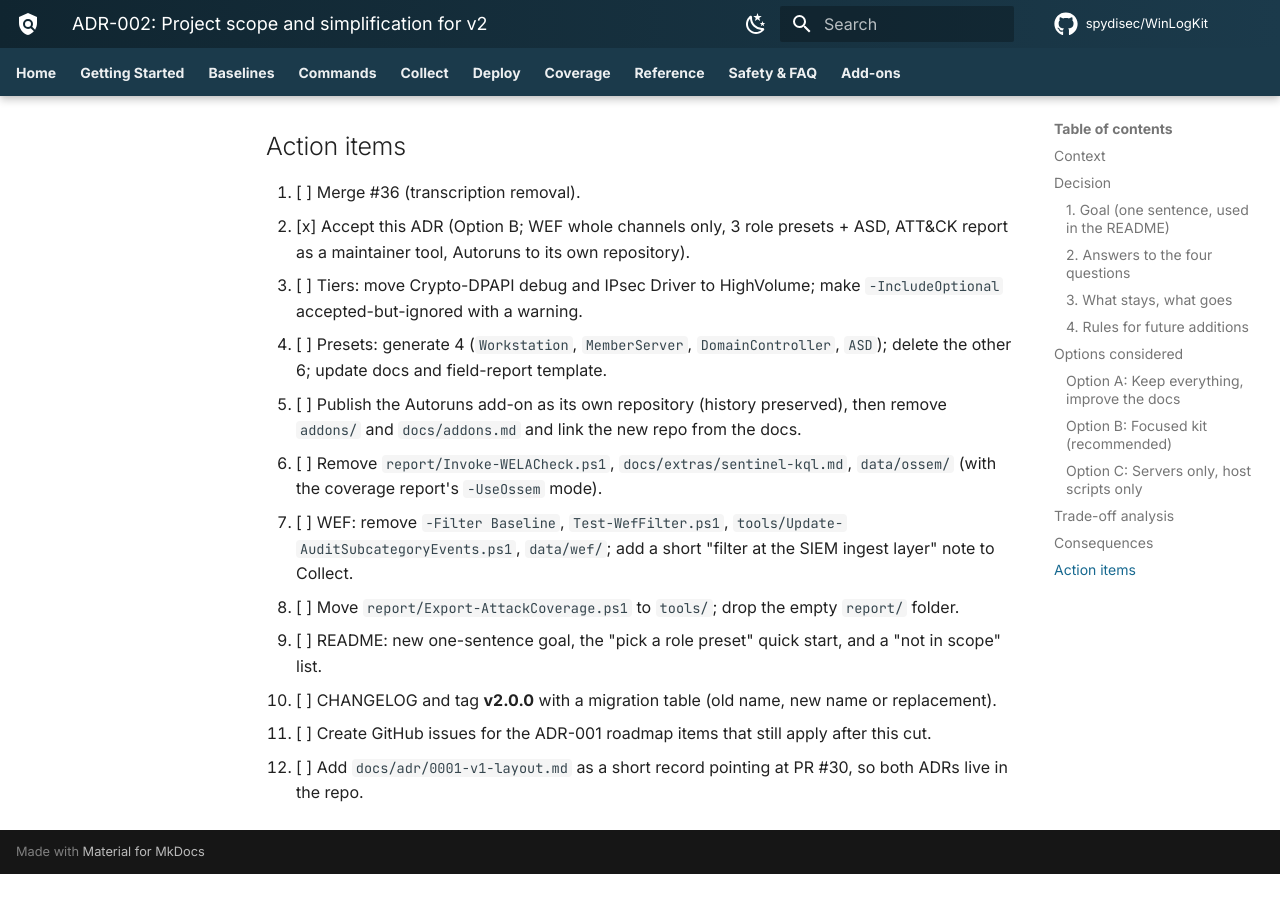
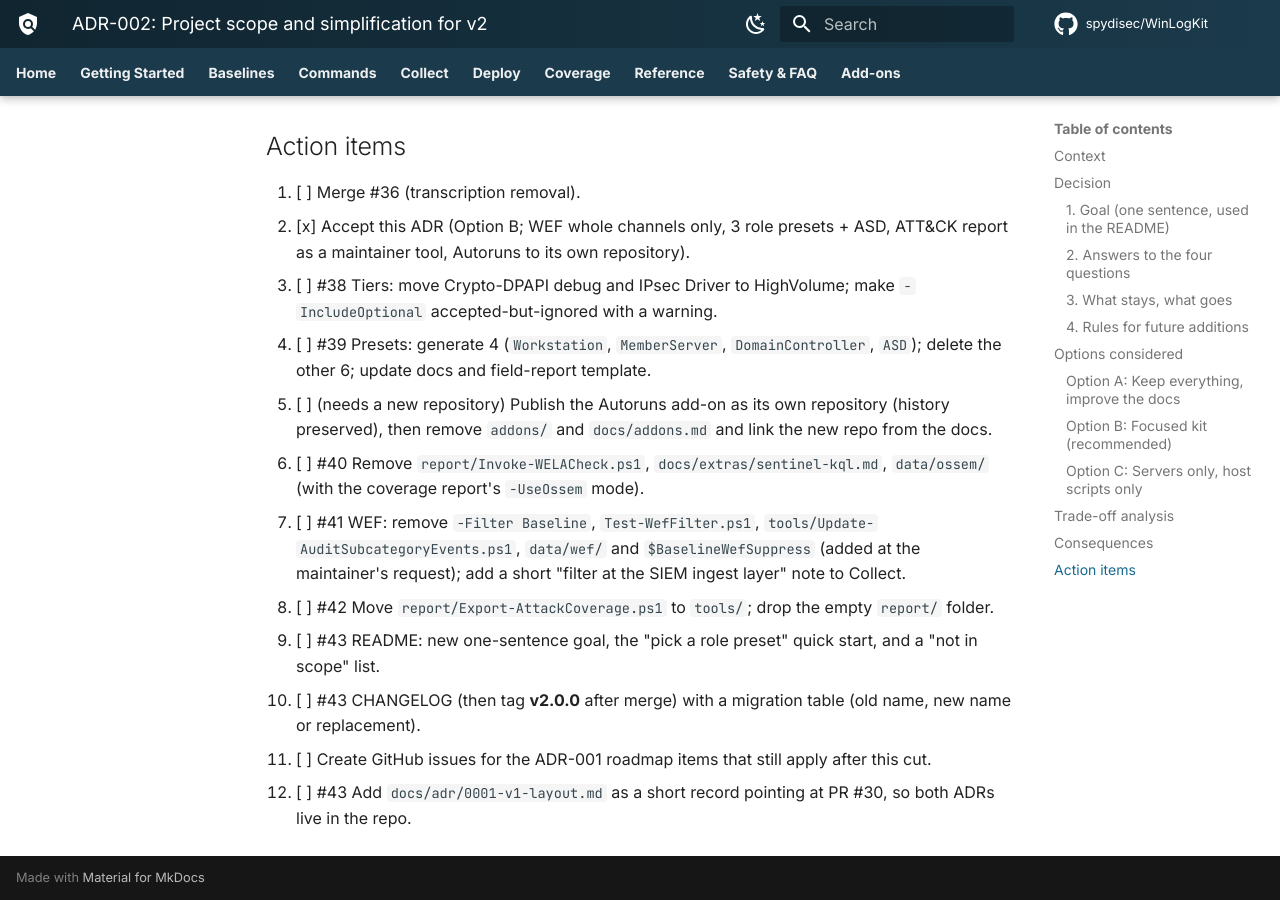
Before and after one commit to spydisec/WinLogKit, an MkDocs documentation site: the page built from docs/adr/0002-scope-and-simplification.md, in a window 1280 px wide and 900 px high, scrolled down 5698 px. Built offline with MkDocs 1.6.1 and Material for MkDocs 9.7.7, drawn with Linux system fonts in a browser that asks for light colours; comment, search, counter and statistics services are not loaded; before the commit the page ends 6572 px from its top, so only the background shows below that; some of the changed text lies outside the part shown.

Commit message:
ADR-002: record the Suppress-rules removal and link action items to PRs
Co-Authored-By: Claude Opus 5.5 <noreply@anthropic.com>

```diff
--- a/docs/adr/0002-scope-and-simplification.md
+++ b/docs/adr/0002-scope-and-simplification.md
@@ -59,7 +59,7 @@ Out of scope: anything that writes files outside the event log, installs agents
 | Intune pack | **Keep** | Question 4. |
 | GPO pack | **Keep** | Small (135 lines), and the AD-joined route. |
 | WEF subscription (`-Filter Channel`) | **Keep** | Question 3. |
-| WEF `-Filter Baseline`, `Test-WefFilter.ps1`, `tools/Update-AuditSubcategoryEvents.ps1`, `data/wef/` | **Remove** | Tuning that is easy to get wrong silently (dropped events), and a maintained data snapshot. Document "filter at your SIEM ingest layer" instead. |
+| WEF `-Filter Baseline`, `Test-WefFilter.ps1`, `tools/Update-AuditSubcategoryEvents.ps1`, `data/wef/`, `$BaselineWefSuppress` Suppress rules | **Remove** | Tuning that is easy to get wrong silently (dropped events), and a maintained data snapshot. Document "filter at your SIEM ingest layer" instead. |
 | ATT&CK coverage report + `data/attack/` | **Move to `tools/`** as a maintainer script that produces the numbers on the Coverage page. | The numbers justify the tiers and are worth publishing, but a user doesn't need to run it to deploy logging. |
 | `data/ossem/` and the report's `-UseOssem` mode | **Remove** | A second, legacy mapping kept only as a cross-check; the default native mapping (`data/attack/`) stays. |
 | WELA check (`report/Invoke-WELACheck.ps1`) | **Remove** | Downloads a third-party tool. Test already verifies the live state. Link to WELA from the docs for anyone who wants a second opinion. |
@@ -125,13 +125,13 @@ The deciding question is whether a component helps someone **turn on, prove or d
 
 1. [ ] Merge #36 (transcription removal).
 2. [x] Accept this ADR (Option B; WEF whole channels only, 3 role presets + ASD, ATT&CK report as a maintainer tool, Autoruns to its own repository).
-3. [ ] Tiers: move Crypto-DPAPI debug and IPsec Driver to HighVolume; make `-IncludeOptional` accepted-but-ignored with a warning.
-4. [ ] Presets: generate 4 (`Workstation`, `MemberServer`, `DomainController`, `ASD`); delete the other 6; update docs and field-report template.
-5. [ ] Publish the Autoruns add-on as its own repository (history preserved), then remove `addons/` and `docs/addons.md` and link the new repo from the docs.
-6. [ ] Remove `report/Invoke-WELACheck.ps1`, `docs/extras/sentinel-kql.md`, `data/ossem/` (with the coverage report's `-UseOssem` mode).
-7. [ ] WEF: remove `-Filter Baseline`, `Test-WefFilter.ps1`, `tools/Update-AuditSubcategoryEvents.ps1`, `data/wef/`; add a short "filter at the SIEM ingest layer" note to Collect.
-8. [ ] Move `report/Export-AttackCoverage.ps1` to `tools/`; drop the empty `report/` folder.
-9. [ ] README: new one-sentence goal, the "pick a role preset" quick start, and a "not in scope" list.
-10. [ ] CHANGELOG and tag **v2.0.0** with a migration table (old name, new name or replacement).
+3. [ ] #38 Tiers: move Crypto-DPAPI debug and IPsec Driver to HighVolume; make `-IncludeOptional` accepted-but-ignored with a warning.
+4. [ ] #39 Presets: generate 4 (`Workstation`, `MemberServer`, `DomainController`, `ASD`); delete the other 6; update docs and field-report template.
+5. [ ] (needs a new repository) Publish the Autoruns add-on as its own repository (history preserved), then remove `addons/` and `docs/addons.md` and link the new repo from the docs.
+6. [ ] #40 Remove `report/Invoke-WELACheck.ps1`, `docs/extras/sentinel-kql.md`, `data/ossem/` (with the coverage report's `-UseOssem` mode).
+7. [ ] #41 WEF: remove `-Filter Baseline`, `Test-WefFilter.ps1`, `tools/Update-AuditSubcategoryEvents.ps1`, `data/wef/` and `$BaselineWefSuppress` (added at the maintainer's request); add a short "filter at the SIEM ingest layer" note to Collect.
+8. [ ] #42 Move `report/Export-AttackCoverage.ps1` to `tools/`; drop the empty `report/` folder.
+9. [ ] #43 README: new one-sentence goal, the "pick a role preset" quick start, and a "not in scope" list.
+10. [ ] #43 CHANGELOG (then tag **v2.0.0** after merge) with a migration table (old name, new name or replacement).
 11. [ ] Create GitHub issues for the ADR-001 roadmap items that still apply after this cut.
-12. [ ] Add `docs/adr/0001-v1-layout.md` as a short record pointing at PR #30, so both ADRs live in the repo.
+12. [ ] #43 Add `docs/adr/0001-v1-layout.md` as a short record pointing at PR #30, so both ADRs live in the repo.
```
